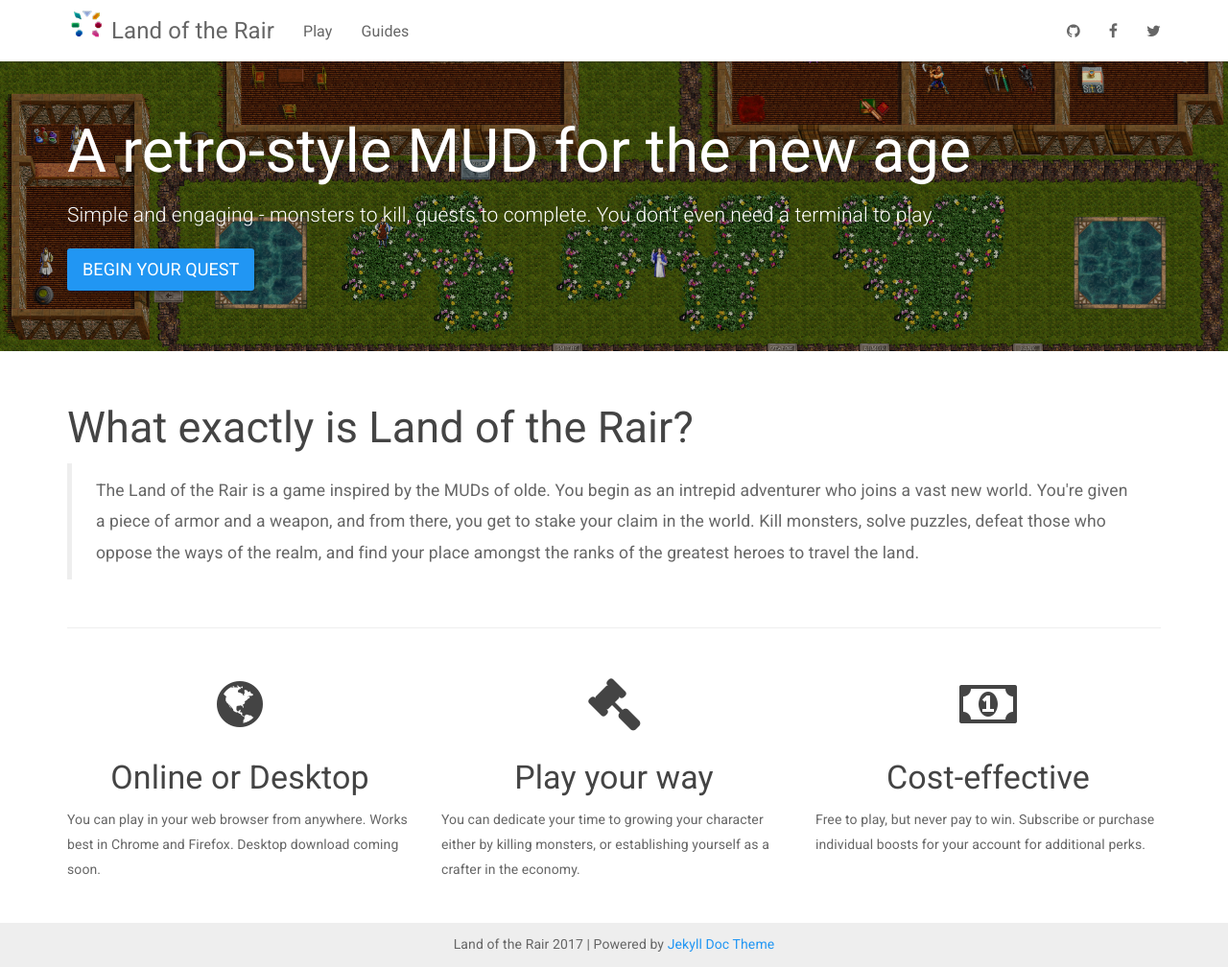
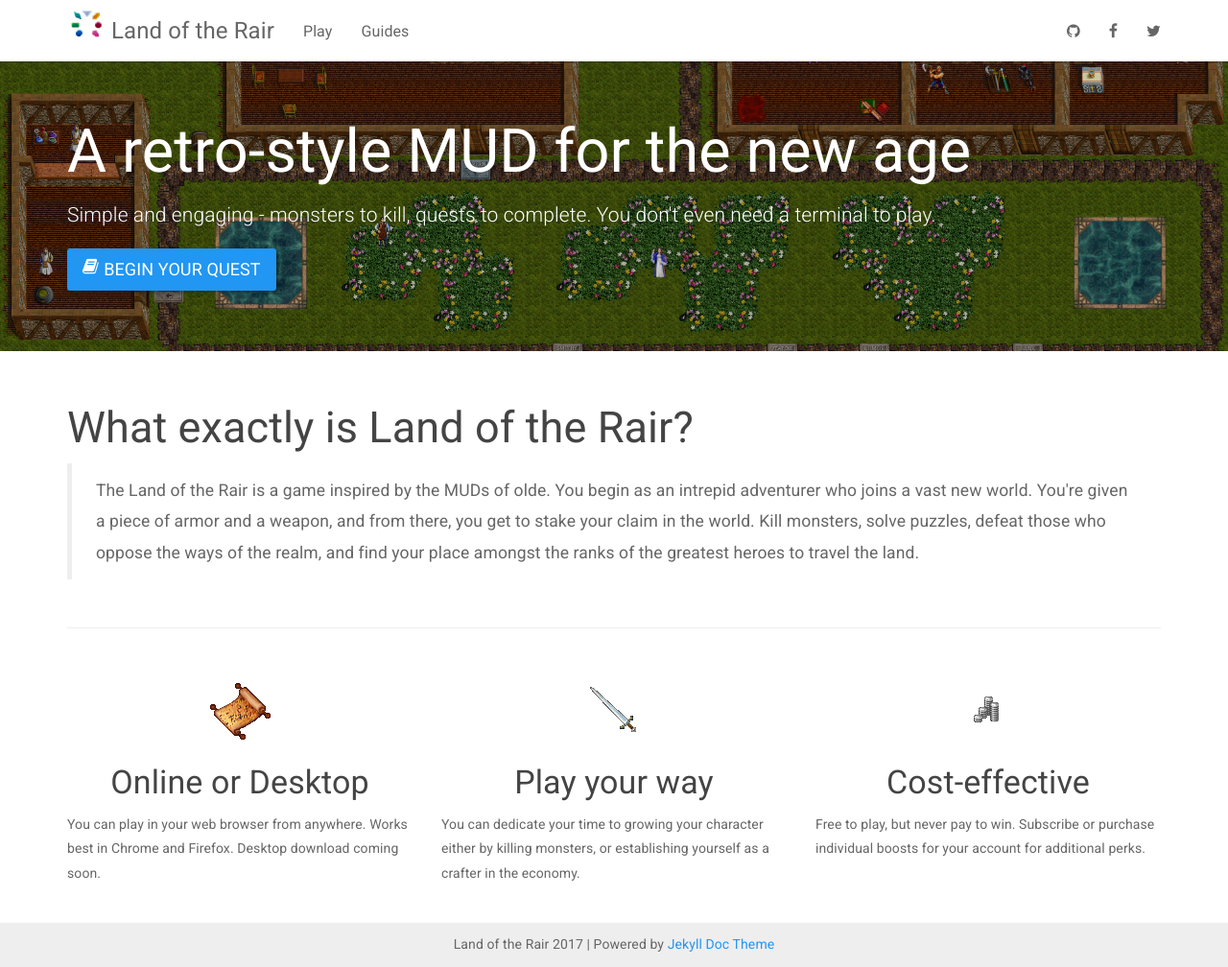
Before and after one commit to LandOfTheRair/landoftherair.github.io, a Jekyll site: the page built from index.html, in a window 1280 px wide and 1008 px high. Shown: the whole window at 96% size. Built offline with Jekyll 4.4.1, drawn with Linux system fonts in a browser that asks for light colours; nearby versions of some CDN libraries.

Commit message:
update the homepage

```diff
--- a/index.html
+++ b/index.html
@@ -6,7 +6,10 @@ layout: default
     <div class="container">
         <h1>A retro-style MUD for the new age</h1>
         <p>Simple and engaging - monsters to kill, quests to complete. You don't even need a terminal to play.</p>
-        <p><a class="btn btn-primary btn-lg" href="https://play.rair.land" role="button">Begin your quest</a></p>
+        <p><a class="btn btn-primary btn-lg" href="https://play.rair.land" role="button">
+          <span class="fa fa-book pull-left"></span>
+          Begin your quest
+        </a></p>
     </div>
 </div>
 
@@ -28,18 +31,24 @@ layout: default
 
     <div class="row">
         <div class="col-sm-4">
-            <h1 class="text-center"><i class="fa fa-globe" aria-hidden="true"></i></h1>
+            <h1 class="text-center">
+              <img src="{{ "/img/scroll.png" | prepend: site.baseurl }}" width="64" height="64" />
+            </h1>
             <h3 class="text-center">Online or Desktop</h3>
             <p>You can play in your web browser from anywhere. Works best in Chrome and Firefox. Desktop download coming soon.
             </p>
         </div>
         <div class="col-sm-4">
-            <h1 class="text-center"><i class="fa fa-gavel" aria-hidden="true"></i></h1>
+            <h1 class="text-center">
+              <img src="{{ "/img/sword.png" | prepend: site.baseurl }}" width="64" height="64" />
+            </h1>
             <h3 class="text-center">Play your way</h3>
             <p>You can dedicate your time to growing your character either by killing monsters, or establishing yourself as a crafter in the economy.</p>
         </div>
         <div class="col-sm-4">
-            <h1 class="text-center"><i class="fa fa-money" aria-hidden="true"></i></h1>
+            <h1 class="text-center">
+              <img src="{{ "/img/coin.png" | prepend: site.baseurl }}" width="64" height="64" />
+            </h1>
             <h3 class="text-center">Cost-effective</h3>
             <p>Free to play, but never pay to win. Subscribe or purchase individual boosts for your account for additional perks.</p>
         </div>
```
